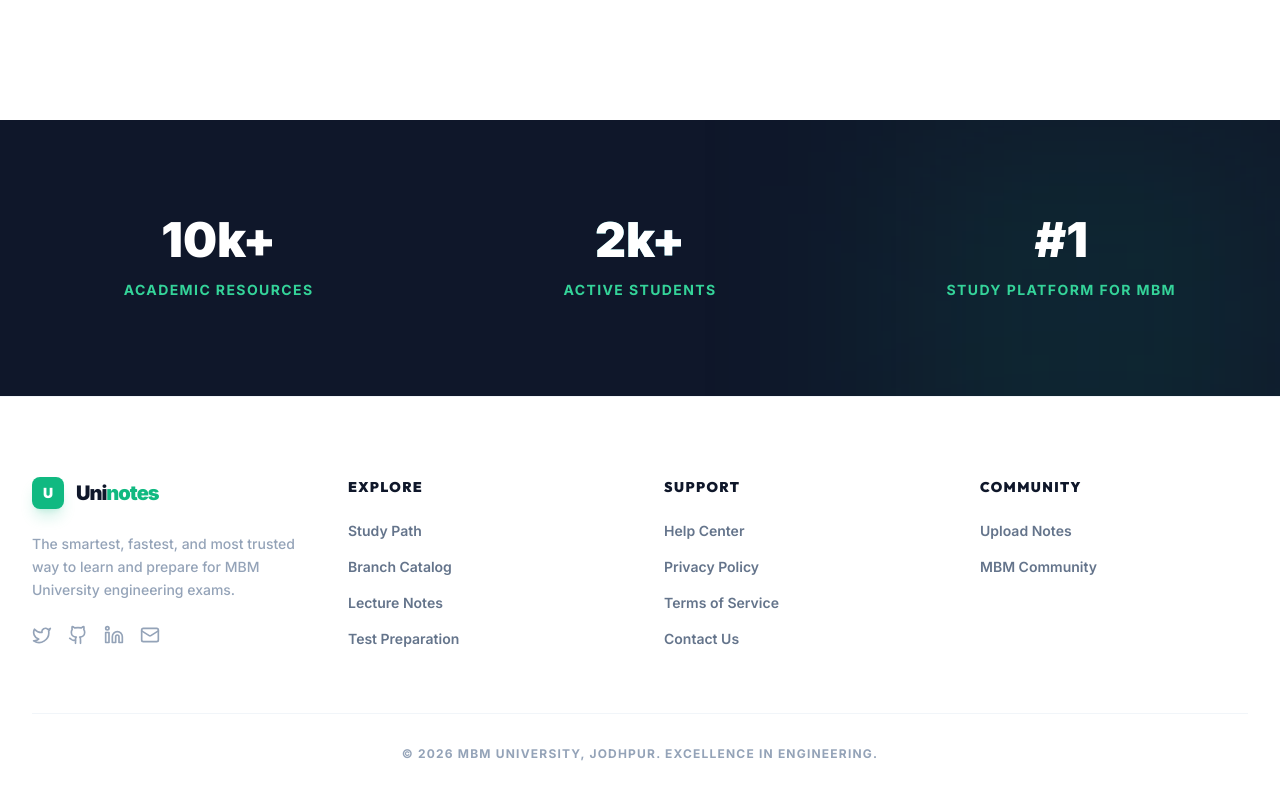
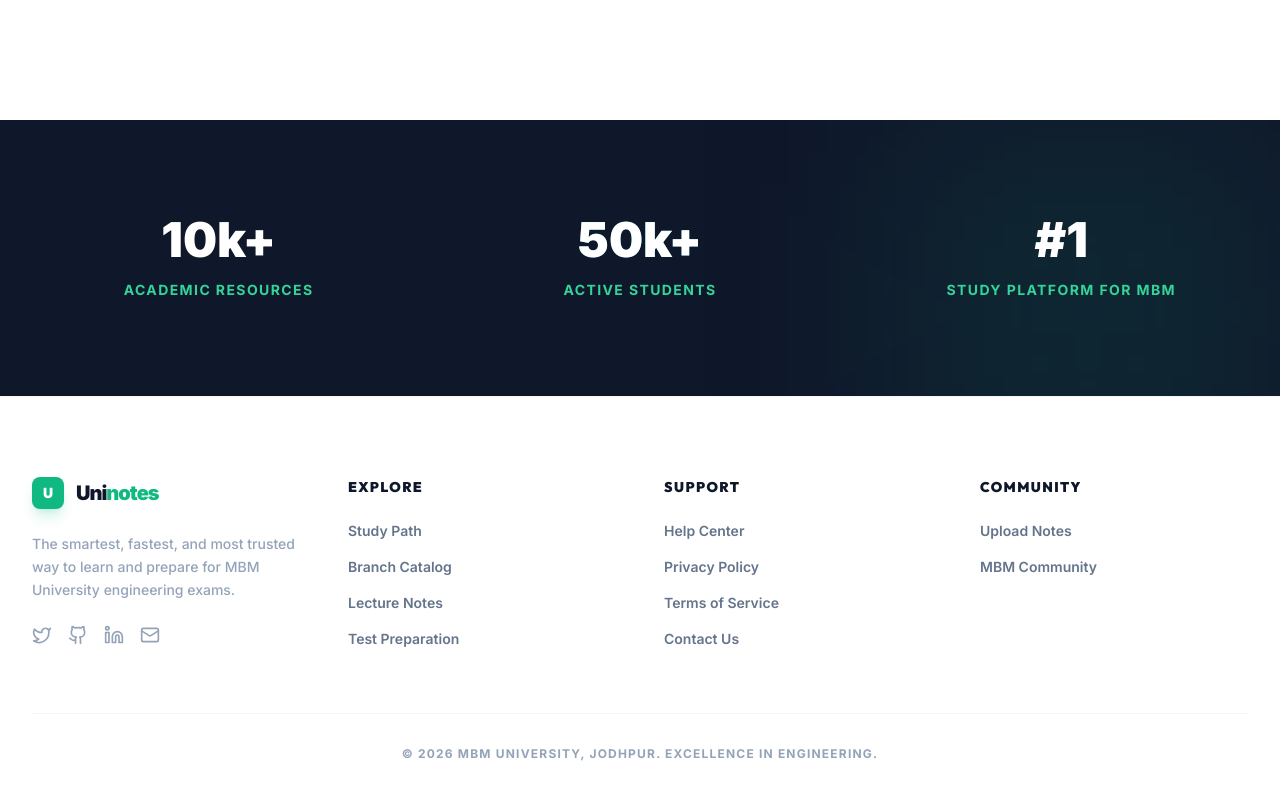
Before and after one commit to piyushpanwar0006-web/Uninotes-pro, a Next.js app: page / in a window 1280 px wide. Shown: the part 1541-2341 px from the top of the page. Built offline with nearby package versions, Linux system fonts and the light colour scheme; no server answers.

Commit message:
feat: implement home page with hero section, branch catalog, and statistics dashboard

```diff
--- a/src/app/page.js
+++ b/src/app/page.js
@@ -78,7 +78,7 @@ export default function Home() {
                 <div className="text-emerald-400 font-bold tracking-widest uppercase text-sm">Academic Resources</div>
               </div>
               <div className="space-y-4">
-                <div className="text-5xl font-black text-white text-gradient bg-gradient-to-r from-emerald-400 to-blue-400">2k+</div>
+                <div className="text-5xl font-black text-white text-gradient bg-gradient-to-r from-emerald-400 to-blue-400">50k+</div>
                 <div className="text-emerald-400 font-bold tracking-widest uppercase text-sm">Active Students</div>
               </div>
               <div className="space-y-4">
```
